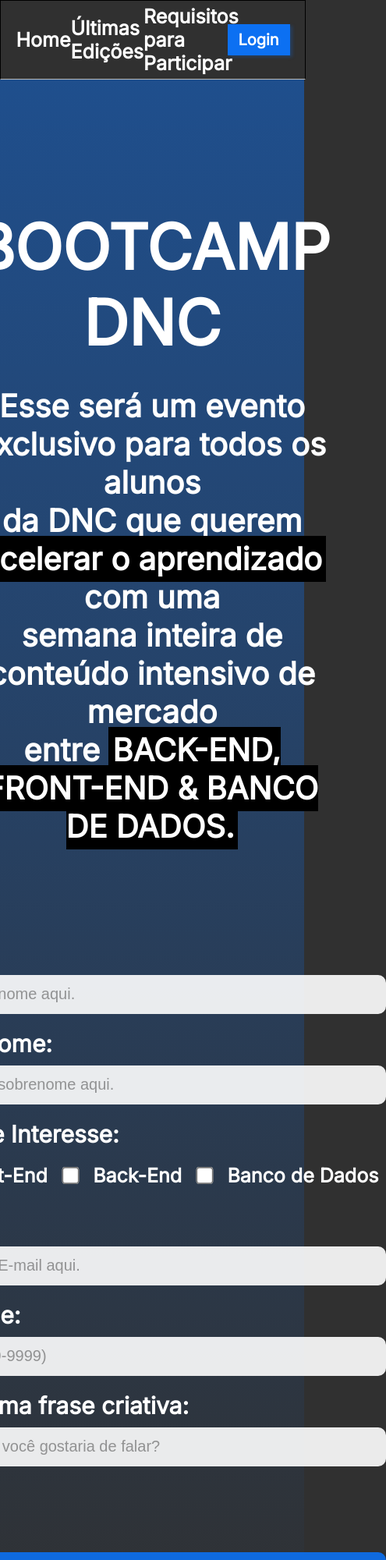
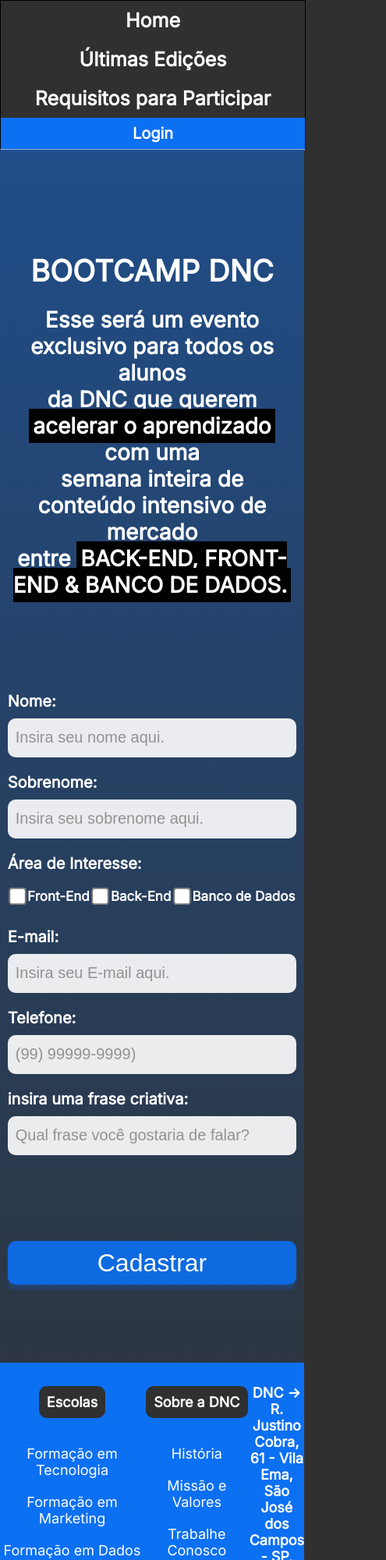
Before and after one commit to olszewskioc/bootcamp-dnc, a plain HTML site: page index.html in a window 390 px wide. Shown: the top 2000 px of the page at 78% size, 495 px wide, since content can reach past the window. Drawn offline with Linux system fonts and the light colour scheme.

Commit message:
Add files via upload
Ajustes Media Query

```diff
--- a/index.html
+++ b/index.html
@@ -55,7 +55,7 @@
 
             <div class="form-group">
                 <label>E-mail:</label>
-                <input type="email" name="input-email" id="input-emailo" placeholder="Insira seu E-mail aqui.">
+                <input type="email" name="input-email" id="input-email" placeholder="Insira seu E-mail aqui.">
             </div>
 
             <div class="form-group">
@@ -72,5 +72,37 @@
         </form>
     </section>
 
+    <footer>
+        <div id="linha1">
+            <nav>
+                <h5>Escolas</h5>
+                <ul>
+                    <li><a href="" class="link-linha1">Formação em Tecnologia</a></li>
+                    <li><a href="" class="link-linha1">Formação em Marketing</a></li>
+                    <li><a href="" class="link-linha1">Formação em Dados</a></li>
+                    <li><a href="" class="link-linha1">Formação em Projetos</a></li>
+                    <li><a href="" class="link-linha1">Formação em Produto</a></li>
+                </ul>
+            </nav>
+            <nav>
+                <h5>Sobre a DNC</h5>
+                <ul>
+                    <li><a href="" class="link-linha1">História</a></li>
+                    <li><a href="" class="link-linha1">Missão e Valores</a></li>
+                    <li><a href="" class="link-linha1">Trabalhe Conosco</a></li>
+                    <li><a href="" class="link-linha1">Conteúdo Gratuito</a></li>
+                </ul>
+            </nav>
+            <div id="endereco">
+                DNC -> R. Justino Cobra, 61 - Vila Ema, São José dos Campos - SP, 12243-030
+            </div>
+        </div>
+
+        <div id="linha2">
+            <a href="" class="link-linha2">Termos de Uso</a>
+            <a href="" class="link-linha2">Politícas de Privacidade</a>
+        </div>
+    </footer>
+
 </body>
 </html>
--- a/style.css
+++ b/style.css
@@ -171,3 +171,138 @@ input[type="submit"]:hover{
     box-shadow: 0px 6px 4px rgba(12, 112, 242, 0.25);
     cursor: crosshair;
 }
+
+/* Footer */
+
+footer {
+    background-color: var(--azul-dnc);
+    width: 100%;
+}
+
+footer #linha1 {
+    display: flex;
+    justify-content: space-around;
+    align-items: center;
+}
+
+footer ul {
+    list-style: none;
+    margin: 0px;
+    padding: 0px;
+}
+
+footer nav {
+    display: flex;
+    flex-direction: column;
+    align-items: center;
+    height: 330px;
+}
+
+footer h5 {
+    color: white;
+    text-align: center;
+    font-weight: 600;
+    font-family: var(--fonte-padrao);
+    font-size: 18px;
+    background-color: var(--preto-dnc);
+    border-radius: 10px;
+    padding: 10px;
+    margin-bottom: 15px;
+}
+
+footer ul li {
+    text-align: center;
+    color: white;
+    font-family: var(--fonte-padrao);
+    font-size: 18px;
+    margin: 20px 0px 20px 0px;
+}
+
+.link-linha1 {
+    color: white;
+    text-decoration: none;
+}
+
+.link-linha1:hover {
+    color: var(--cinza-hover);
+}
+
+footer #endereco {
+    color: white;
+    font-weight: 600;
+    font-family: var(--fonte-padrao);
+    font-size: 18px;
+    text-align: center;
+    width: 20%;
+}
+
+footer #linha2 {
+    display: flex;
+    align-items: center;
+    justify-content: center;
+    margin: 0px;
+    padding: 5px;
+    height: 35px;
+}
+
+.link-linha2 {
+    font-family: var(--fonte-padrao);
+    font-size: 18px;
+    font-weight: 600;
+    color: white;
+    text-decoration: none;
+    padding: 10px;
+}
+
+.link-linha2:hover {
+    color: var(--cinza-hover);
+}
+
+.link-linha2:first-child {
+    border-right: 3px solid white;
+}
+
+@media only screen and (max-width: 600px){
+    #principal{
+        flex-direction: column;
+        height: auto;
+    }
+
+    #menu {
+        flex-direction: column;
+        width: 100%;
+        margin: 0px;
+    }
+
+    #menu a {
+        display: flex;
+        height: 50px;
+        align-items: center;
+    }
+
+    #principal button {
+        width: 100%;
+        margin: 0px;
+    }
+
+    /* Seção */
+    section h1 {
+        font-size: 38px;
+    }
+
+    section h2 {
+        font-size: 28px;
+        padding: 0px 15px 0px 15px;
+    }
+
+    /* Formulário */
+
+    form {
+        width: 95%;
+        font-size: 20px;
+    }
+
+    .checkbox-items label {
+        font-size: 17px;
+    }
+}
```
